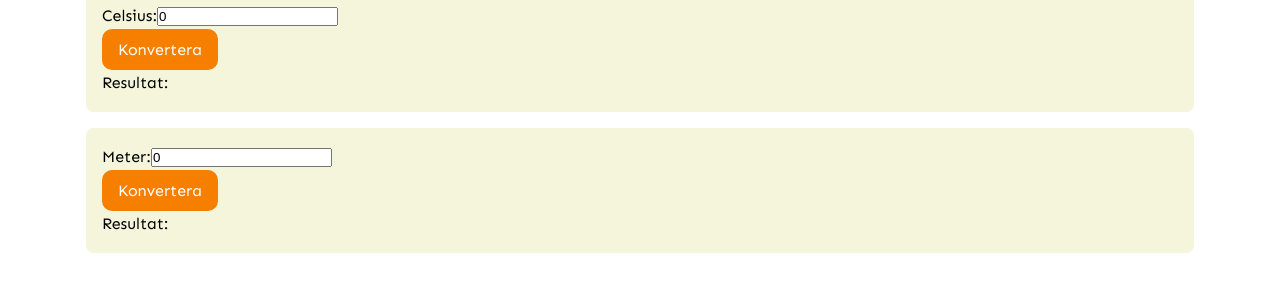
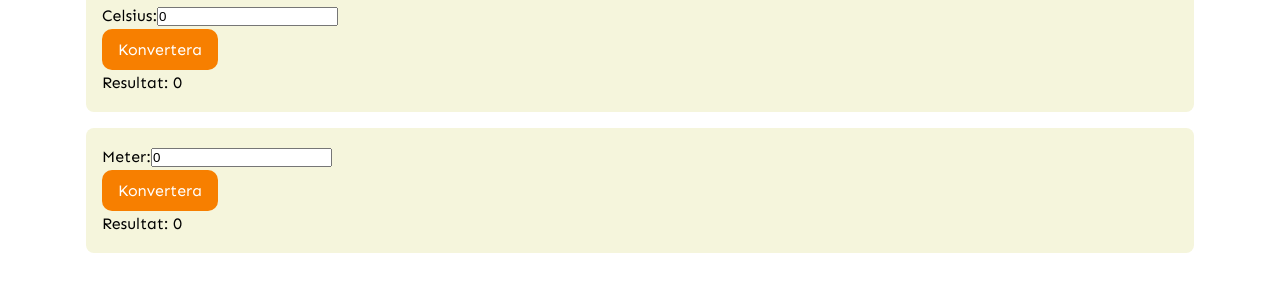
Before and after one commit to Punttt/AngularLab, an Angular app: page /converter in a window 1280 px wide. Shown: the part 212-499 px from the top of the page. Built offline with nearby package versions, Linux system fonts and the light colour scheme.

Commit message:
fixar konvertering för celsius och meter

```diff
--- a/src/app/pages/converter/converter.html
+++ b/src/app/pages/converter/converter.html
@@ -7,7 +7,7 @@
         <label for="celsius">Celsius:</label>
         <input type="number" id="celsius" [(ngModel)]="celsius">
         <button class="btn" (click)="convertCelsius()">Konvertera</button>
-        <p>Resultat:</p>
+        <p>Resultat: {{resCelsius}}</p>
     </div>
 
 
@@ -15,6 +15,6 @@
         <label for="meter">Meter:</label>
         <input type="number" id="meter" [(ngModel)]="meter">
         <button class="btn" (click)="convertMeter()">Konvertera</button>
-        <p>Resultat:</p>
+        <p>Resultat: {{resMeter}}</p>
     </div>
 </div>
--- a/src/app/pages/converter/converter.ts
+++ b/src/app/pages/converter/converter.ts
@@ -26,10 +26,10 @@ export class Converter {
 
   // Metoder
   convertCelsius(): void {
-
+    this.resCelsius = this.celsius*1.8;
   }
 
   convertMeter(): void {
-
+    this.resMeter = this.meter*3.281;
   }
 }
```
